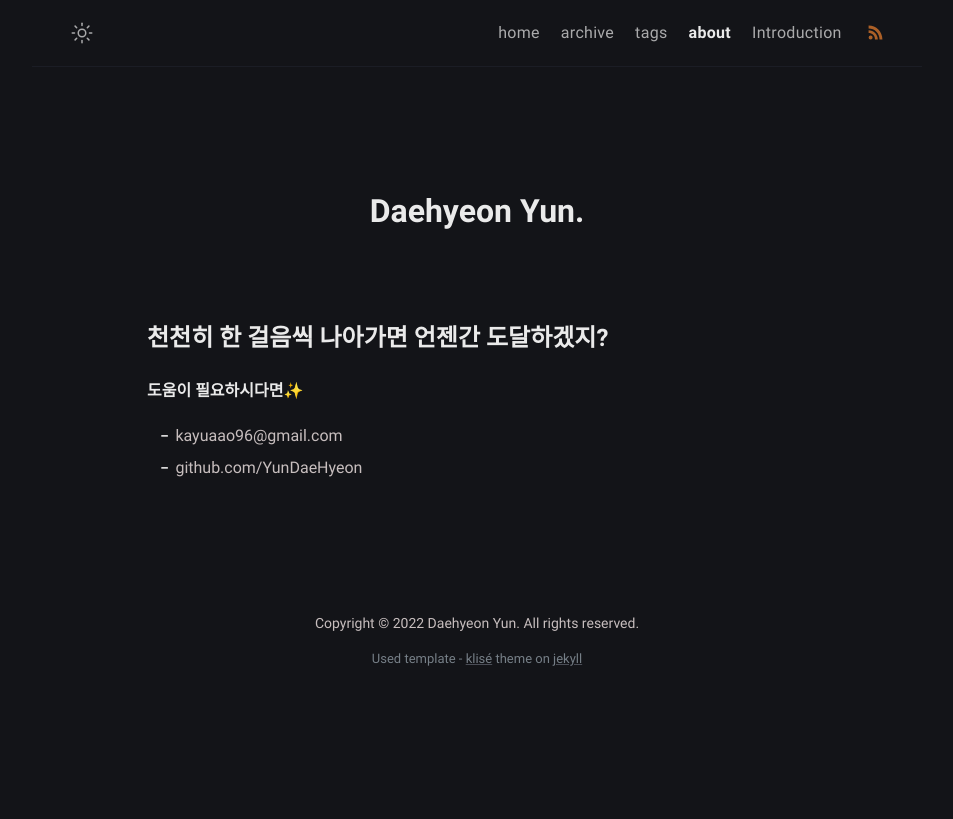
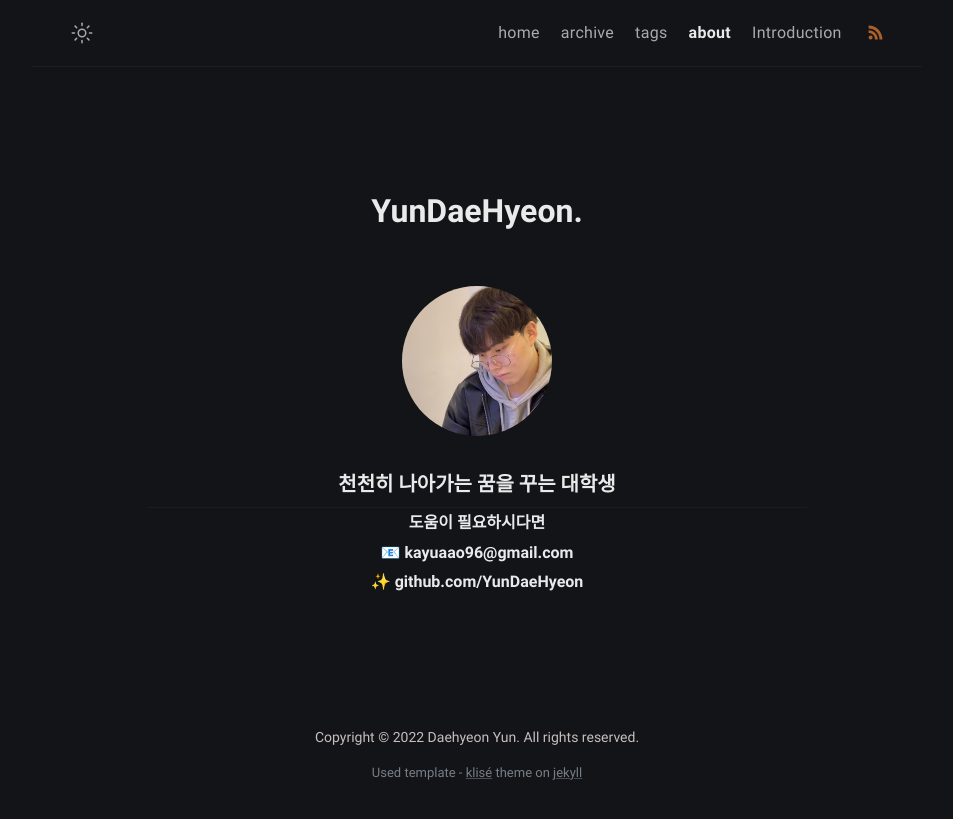
Before and after one commit to YunDaeHyeon/YunDaeHyeon.github.io, a Jekyll site: the page built from about.md, in a window 1280 px wide. Shown: the top 819 px of the page, without its empty margins (163-1116 px from the left). Built offline with Jekyll 4.4.1, drawn with Linux system fonts in a browser that asks for light colours.

Commit message:
mac-22.02.07 about.md update

```diff
--- a/about.md
+++ b/about.md
@@ -1,13 +1,32 @@
 ---
-title: Daehyeon Yun
+title: YunDaeHyeon
 permalink: /about/
 layout: page
-comments: false
 ---
 
-# 천천히 한 걸음씩 나아가면 언젠간 도달하겠지?
+<style>
+    .box{
+    margin-left:auto;
+    margin-right:auto;
+    width: 150px;
+    height: 150px;
+    border-radius: 70%;
+    overflow: hidden;
+}
+.profile {
+    width: 100%;
+    height: 100%;
+    object-fit: cover;
+}
+</style>
 
-**도움이 필요하시다면✨**
+<div class="box" align="center">
+    <img class="profile" src="/assets/img/blog/my.png"></align=>
+</div>
 
-- {{ site.author.email }}
-- github.com/{{ site.author.github }}
+<center>
+<h3> 천천히 나아가는 꿈을 꾸는 대학생 </h3>
+<b> 도움이 필요하시다면 </b><br>
+<b> 📧 kayuaao96@gmail.com </b><br>
+<b> ✨ github.com/YunDaeHyeon </b>
+</center>
```
Also changed, not shown: about.markdown (deleted, +0 -18 lines), assets/img/blog/my.png (added).
